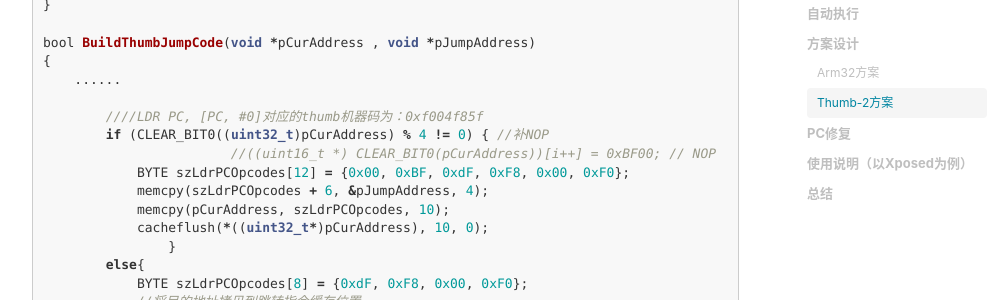
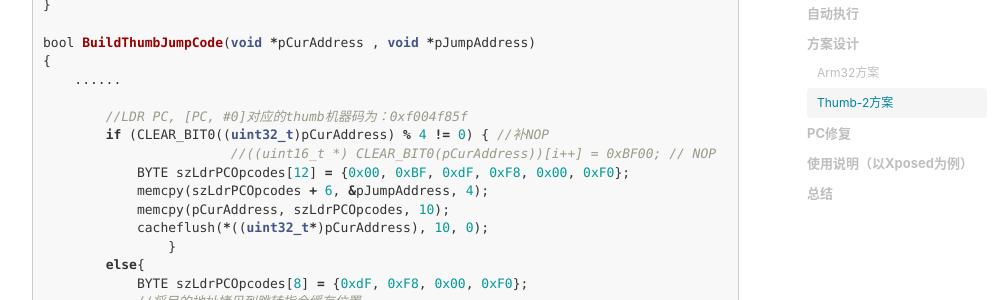
Before and after one commit to GToad/GToad.github.io, a Jekyll site: the page built from _posts/2018-07-06-Auto-Native-Hook.markdown, in a window 1280 px wide and 900 px high, scrolled down 5203 px. Shown: the part 151-451 px from the top of the window, without its empty margins (233-1229 px from the left). Built offline with Jekyll 4.4.1, drawn with Linux system fonts in a browser that asks for light colours; nearby versions of some CDN libraries; comment, search, counter and statistics services are not loaded.

```diff
--- a/_posts/2018-07-06-Auto-Native-Hook.markdown
+++ b/_posts/2018-07-06-Auto-Native-Hook.markdown
@@ -159,7 +159,7 @@ bool BuildThumbJumpCode(void *pCurAddress , void *pJumpAddress)
 {
     ......
 
-        ////LDR PC, [PC, #0]对应的thumb机器码为：0xf004f85f
+        //LDR PC, [PC, #0]对应的thumb机器码为：0xf004f85f
         if (CLEAR_BIT0((uint32_t)pCurAddress) % 4 != 0) { //补NOP
 			//((uint16_t *) CLEAR_BIT0(pCurAddress))[i++] = 0xBF00;  // NOP
             BYTE szLdrPCOpcodes[12] = {0x00, 0xBF, 0xdF, 0xF8, 0x00, 0xF0};
```
